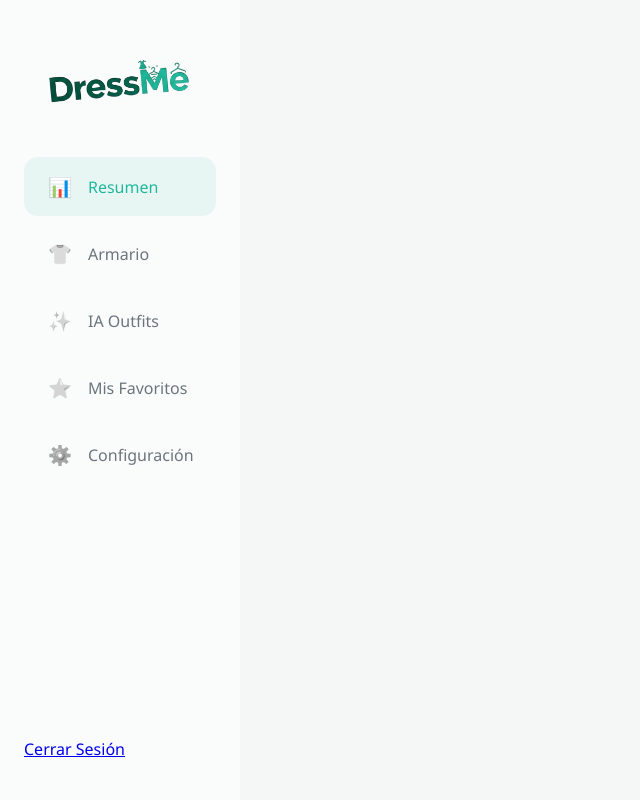
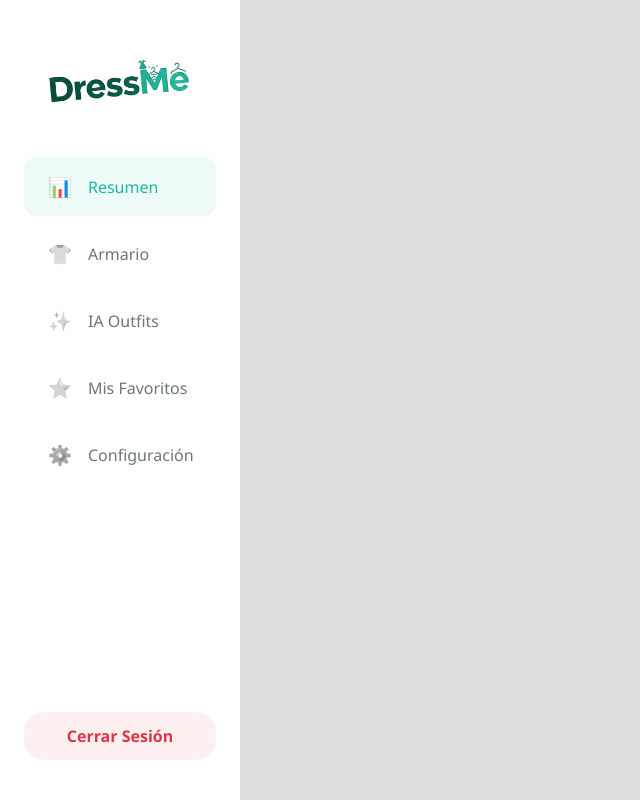
Before and after one commit to IES-Almunia-25-26-PIDAW/DressMe-AaronNeupaver, a Django app: page /dashboard/ in a window 1280 px wide. Shown: the whole page, without its empty margins (0-640 px from the left). Run offline with Django 5.2, Linux system fonts and the light colour scheme.

Commit message:
dashboard menu v3 terminado

```diff
--- a/inicio/static/css/styles.css
+++ b/inicio/static/css/styles.css
@@ -10,6 +10,10 @@
     --2: #20b89c;
     --3: #000000;
     --4: #dddddd;
+    --5: rgba(32, 184, 156, 0.08);
+    --6: #6c757d;
+    --7: #dc3545;
+    --8: rgba(220, 53, 69, 0.08);
 }
 
 
@@ -264,8 +268,7 @@ footer {
     margin: 0;
     padding: 0;
     min-height: 100vh;
-    background-color: #f4f7f6;
-    color: #2b2d42;
+    background-color: var(--4);
     overflow-x: hidden;
     position: relative;
 }
@@ -277,7 +280,7 @@ footer {
     width: 15rem;
     height: 100vh;
     padding: 2.5rem 1.5rem;
-    background: rgba(255, 255, 255, 0.6);
+    background: var(--1);
     box-sizing: border-box;
 
 }
@@ -319,12 +322,11 @@ footer {
     align-items: center;
     gap: 1rem;
     padding: 1rem 1.5rem;
-    border-radius: 14px;
-    color: #6c757d;
+    border-radius: 0.8rem;
     text-decoration: none;
     font-weight: 500;
     color: var(--2);
-    background: rgba(32, 184, 156, 0.08);
+    background: var(--5);
 
 }
 
@@ -337,8 +339,8 @@ footer {
     align-items: center;
     gap: 1rem;
     padding: 1rem 1.5rem;
-    border-radius: 14px;
-    color: #6c757d;
+    border-radius: 0.8rem;
+    color: var(--6);
     text-decoration: none;
     font-weight: 500;
     transition: all 0.3s cubic-bezier(0.4, 0, 0.2, 1);
@@ -348,7 +350,7 @@ footer {
 
 .cuerpo-cabecera-contenedor-item:hover {
     color: var(--2);
-    background: rgba(32, 184, 156, 0.08);
+    background: var(--5);
 }
 
 .cuerpo-cabecera-contenedor-item:hover .cuerpo-cabecera-contenedor-item-apartado {
@@ -361,3 +363,20 @@ footer {
     filter: grayscale(1);
     transition: all 0.3s ease;
 }
+
+.cuerpo-cabecera-contenedor-logout {
+    margin-top: auto;
+    text-align: center;
+    display: inline-block;
+    padding: 0.8rem 2rem;
+    border-radius: 1.25rem;
+    color: var(--7);
+    background: var(--8);
+    text-decoration: none;
+    font-weight: 600;
+    transition: all 0.3s ease;
+}
+
+.cuerpo-cabecera-contenedor-logout:hover {
+    transform: translateY(-0.2rem);
+}
--- a/inicio/templates/dashboard.html
+++ b/inicio/templates/dashboard.html
@@ -43,7 +43,7 @@
                 </li>
             </ul>
 
-            <a href="{% url 'home' %}">Cerrar Sesión</a>
+            <a class="cuerpo-cabecera-contenedor-logout" href="{% url 'home' %}">Cerrar Sesión</a>
         </nav>
 
     </header>
```
